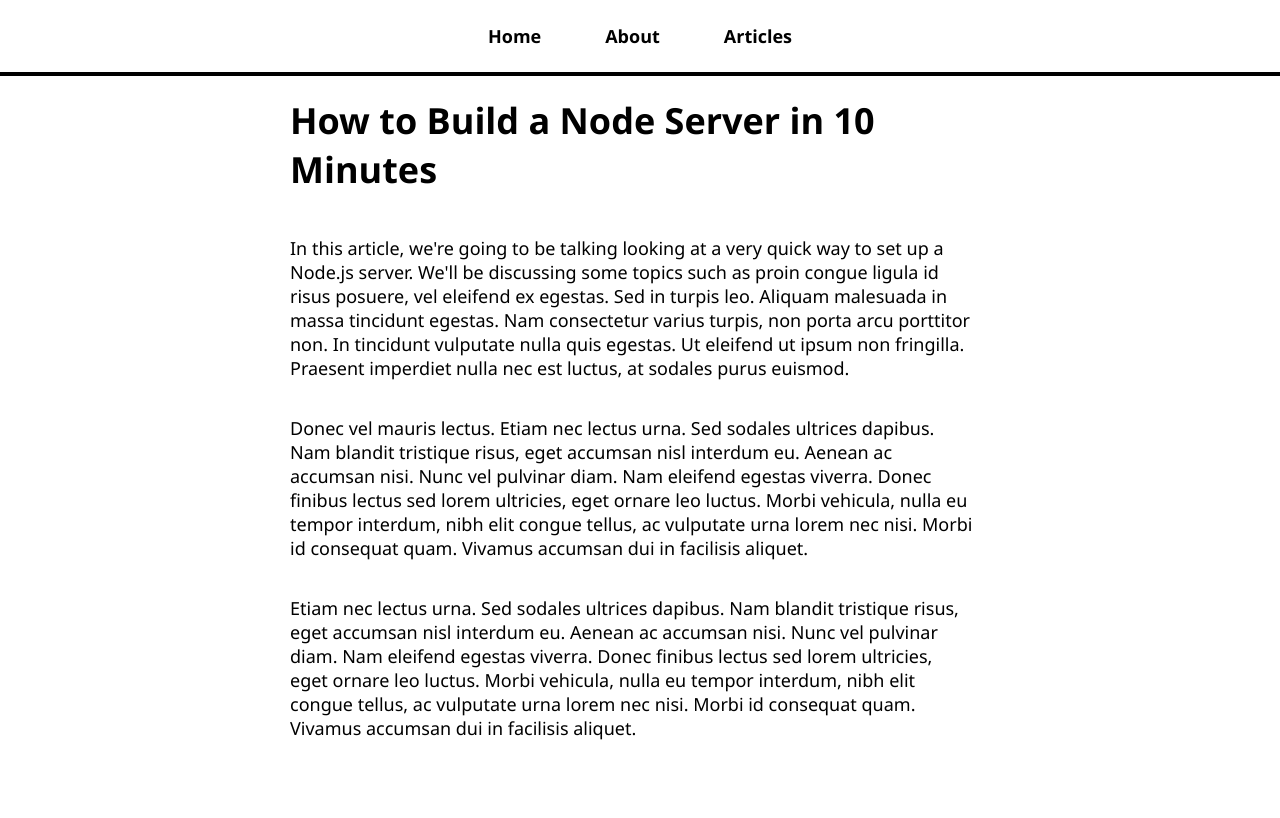
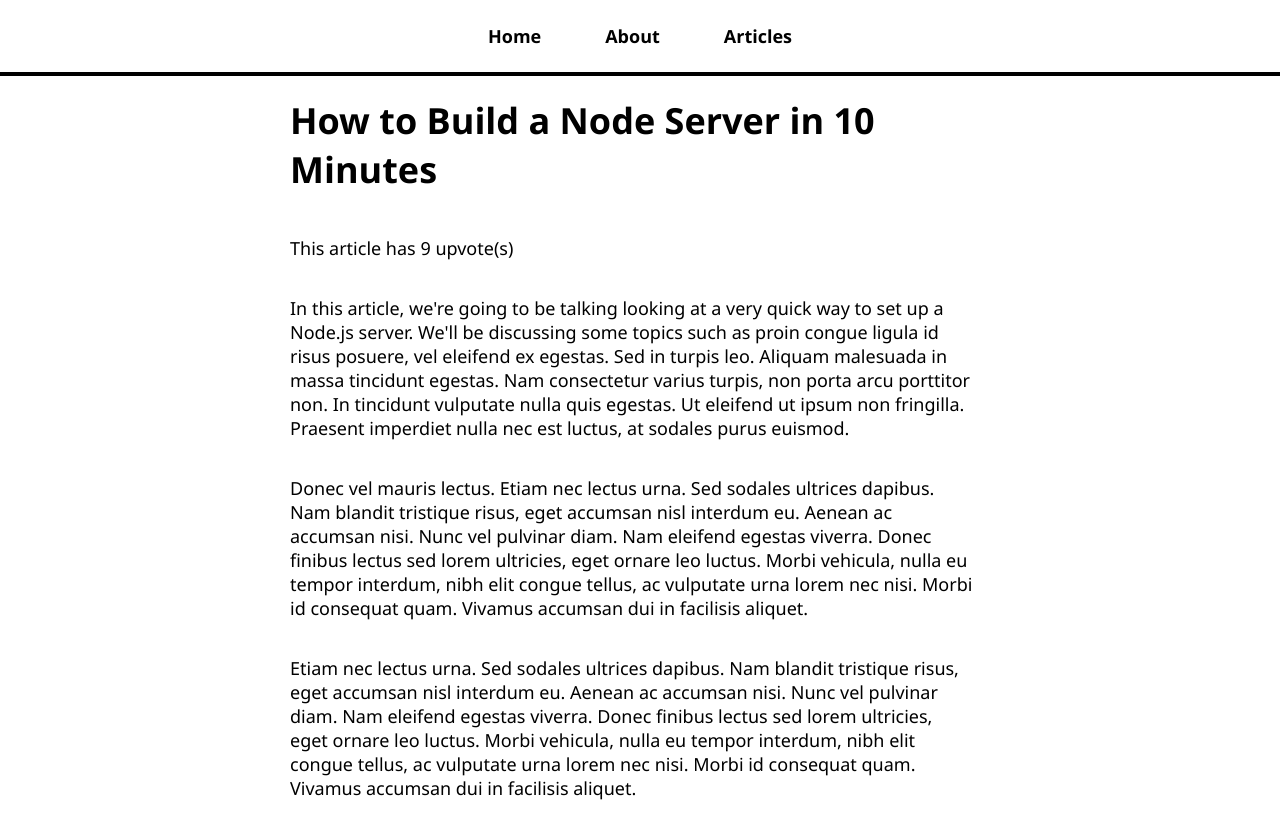
Before and after one commit to rousnay/react-blog, a React (Create React App) app: page /articles/learn-node in a window 1280 px wide. Built offline with nearby package versions, Linux system fonts and the light colour scheme.

Commit message:
Working with react hooks

```diff
--- a/package.json
+++ b/package.json
@@ -6,6 +6,7 @@
     "@testing-library/jest-dom": "^5.16.5",
     "@testing-library/react": "^13.4.0",
     "@testing-library/user-event": "^13.5.0",
+    "axios": "^1.2.0",
     "react": "^18.2.0",
     "react-dom": "^18.2.0",
     "react-router-dom": "^6.4.3",
--- a/src/pages/ArticlePage.js
+++ b/src/pages/ArticlePage.js
@@ -1,8 +1,15 @@
+import { useState, useEffect } from "react";
 import { useParams } from "react-router-dom";
 import NotFoundPage from "./NotFoundPage";
 import articles from "./article-content";
 
 const ArticlePage = () => {
+  const [articleInfo, setArticleInfo] = useState({ upvotes: 0, comments: [] });
+
+  useEffect(() => {
+    setArticleInfo({ upvotes: Math.ceil(Math.random() * 10), comments: [""] });
+  }, []);
+
   const { articleId } = useParams();
   const article = articles.find((article) => article.name === articleId);
 
@@ -13,6 +20,7 @@ const ArticlePage = () => {
   return (
     <>
       <h1>{article.title}</h1>
+      <p>This article has {articleInfo.upvotes} upvote(s)</p>
       {article.content.map((paragraph, i) => (
         <p key={i}>{paragraph}</p>
       ))}
```
Also changed, not shown: 1 other file (tests, documents, lock files or other folders).
